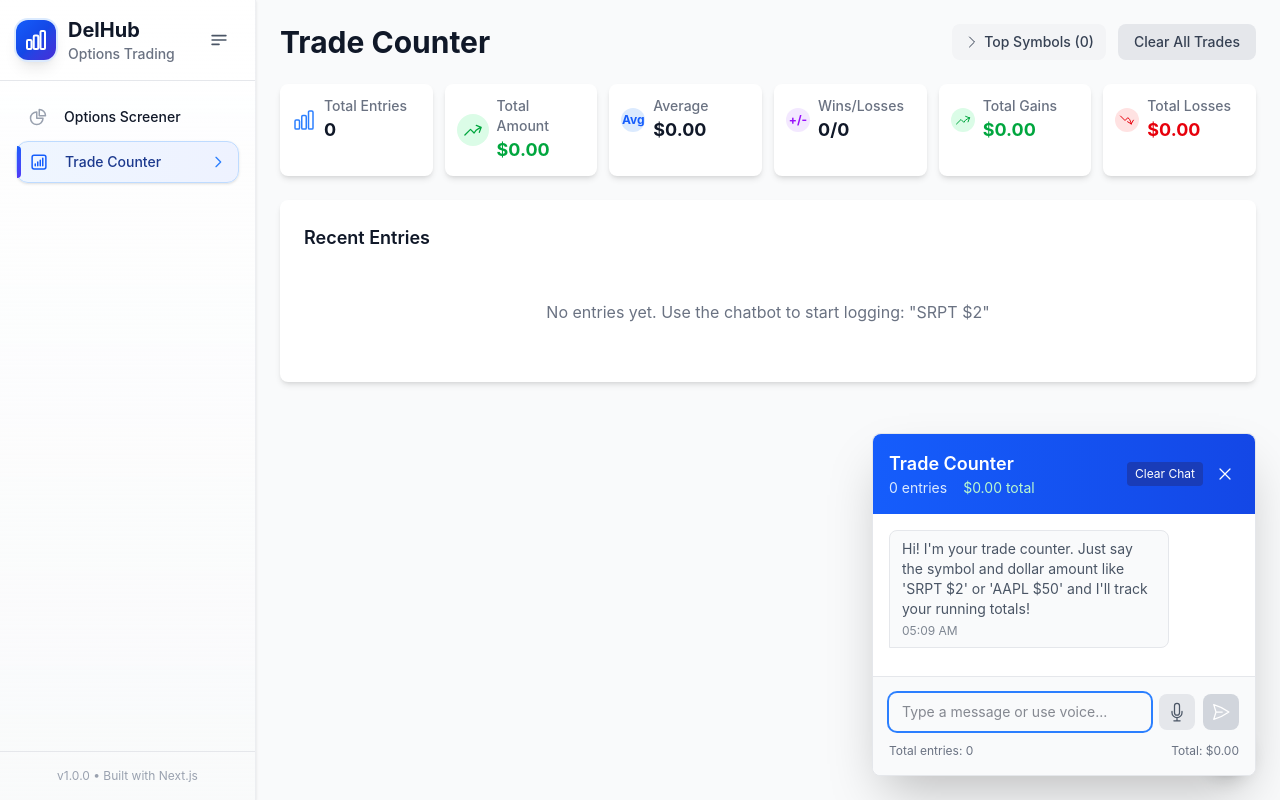
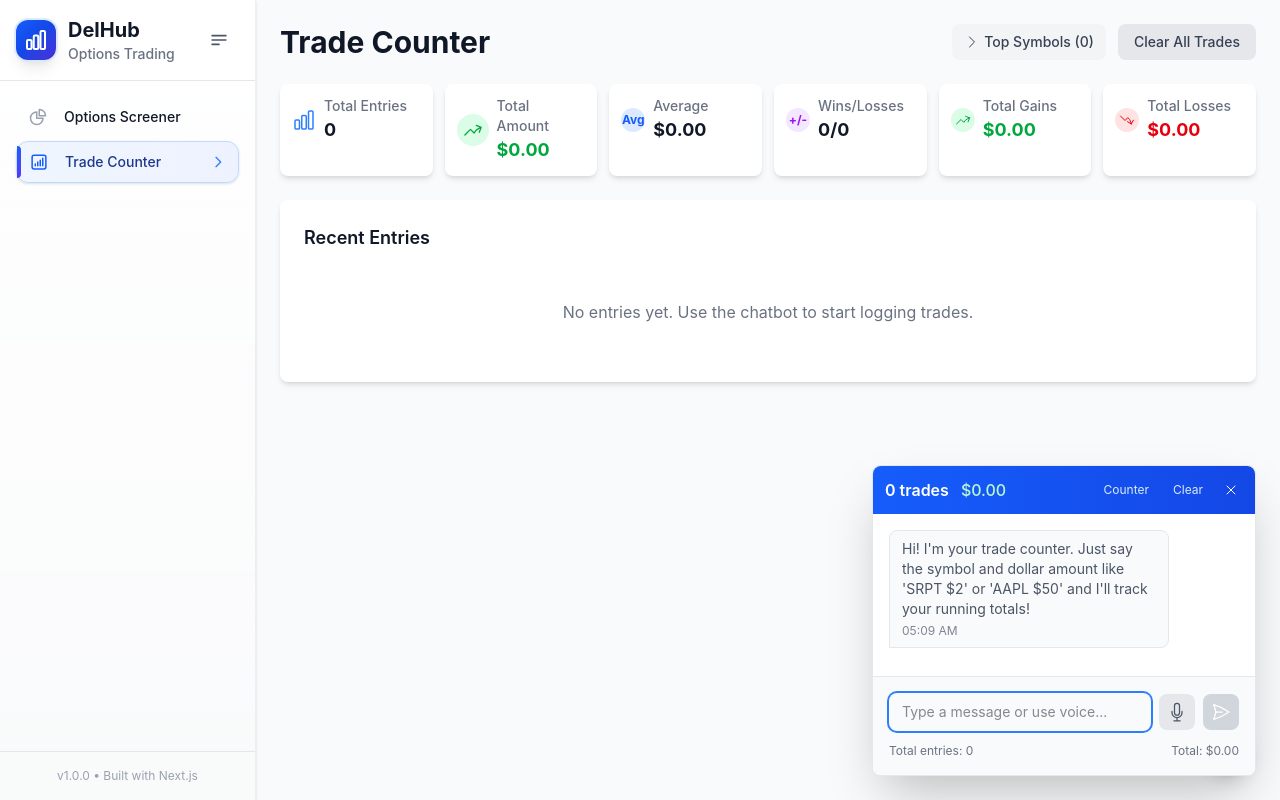
Before and after one commit to JDelott/delhub, a Next.js app: page /trade-counter in a window 1280 px wide. Both pictures are taken after a click on the button 1228 px from the left and 748 px from the top of the page. Built offline with nearby package versions, Linux system fonts and the light colour scheme.

Commit message:
added more styling updates

```diff
--- a/src/components/TradeDashboard.tsx
+++ b/src/components/TradeDashboard.tsx
@@ -252,7 +252,7 @@ export default function TradeDashboard() {
         <div className="space-y-2 max-h-96 overflow-y-auto">
           {trades.length === 0 ? (
             <div className="text-center py-8 text-gray-500">
-              No entries yet. Use the chatbot to start logging: "SRPT $2"
+              No entries yet. Use the chatbot to start logging trades.
             </div>
           ) : (
             getRecentTrades().map((trade) => (
--- a/src/components/TradingChatbot.tsx
+++ b/src/components/TradingChatbot.tsx
@@ -1,9 +1,10 @@
 'use client';
 
 import React, { useState, useRef, useEffect, useCallback } from 'react';
-import { MicrophoneIcon, PaperAirplaneIcon, XMarkIcon } from '@heroicons/react/24/outline';
+import { MicrophoneIcon, PaperAirplaneIcon, XMarkIcon, ChartBarIcon } from '@heroicons/react/24/outline';
 import { MicrophoneIcon as MicrophoneIconSolid } from '@heroicons/react/24/solid';
 import { useTradeStore } from '@/store/tradeStore';
+import Link from 'next/link';
 
 interface Message {
   id: string;
@@ -310,30 +311,36 @@ export default function TradingChatbot() {
   return (
     <div className="fixed bottom-6 right-6 z-50 w-96 bg-white rounded-lg shadow-2xl border border-gray-200 flex flex-col max-h-[600px]">
       {/* Header */}
-      <div className="bg-gradient-to-r from-blue-600 to-blue-700 text-white p-4 rounded-t-lg flex items-center justify-between">
-        <div>
-          <h3 className="font-semibold text-lg">Trade Counter</h3>
-          <div className="text-blue-100 text-sm flex items-center gap-4">
-            <span>{trades.length} entries</span>
-            <span className={tradeStats.totalAmount >= 0 ? 'text-green-200' : 'text-red-200'}>
-              {formatCurrency(tradeStats.totalAmount)} total
-            </span>
-          </div>
+      <div className="bg-gradient-to-r from-blue-600 to-blue-700 text-white p-3 rounded-t-lg flex items-center justify-between">
+        <div className="flex items-center gap-3">
+          <span className="text-white font-semibold text-base">
+            {trades.length} trades
+          </span>
+          <span className={`font-medium text-base ${tradeStats.totalAmount >= 0 ? 'text-green-200' : 'text-red-200'}`}>
+            {formatCurrency(tradeStats.totalAmount)}
+          </span>
         </div>
         <div className="flex items-center gap-2">
+          <Link
+            href="/trade-counter"
+            className="text-blue-100 hover:text-white transition-colors text-xs px-2 py-1 hover:bg-blue-800 rounded"
+            aria-label="Go to Trade Counter"
+          >
+            Counter
+          </Link>
           <button
             onClick={clearChat}
-            className="text-white hover:text-blue-200 transition-colors p-1 text-xs bg-blue-800 hover:bg-blue-900 rounded px-2 py-1"
+            className="text-blue-100 hover:text-white transition-colors text-xs px-2 py-1 hover:bg-blue-800 rounded"
             aria-label="Clear chat"
           >
-            Clear Chat
+            Clear
           </button>
           <button
             onClick={toggleExpanded}
             className="text-white hover:text-blue-200 transition-colors p-1"
             aria-label="Close trading assistant"
           >
-            <XMarkIcon className="h-5 w-5" />
+            <XMarkIcon className="h-4 w-4" />
           </button>
         </div>
       </div>
```
